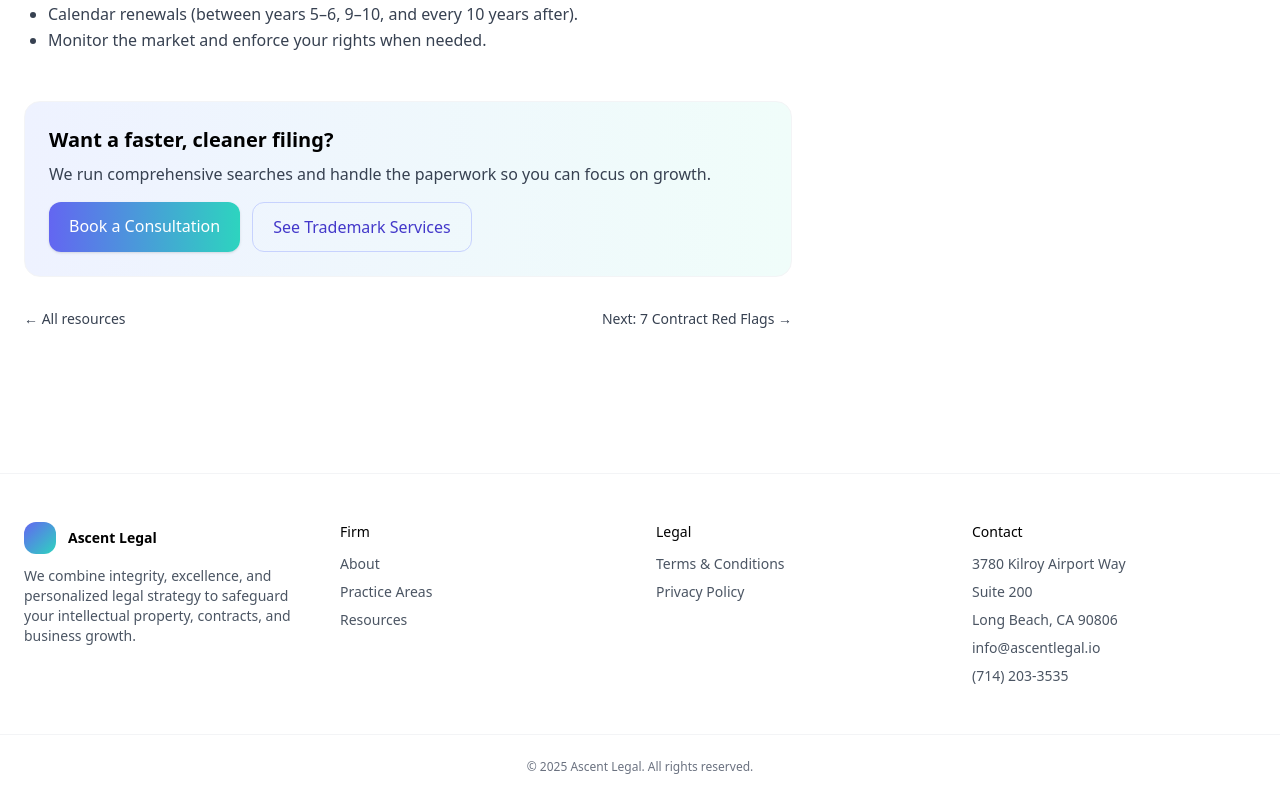
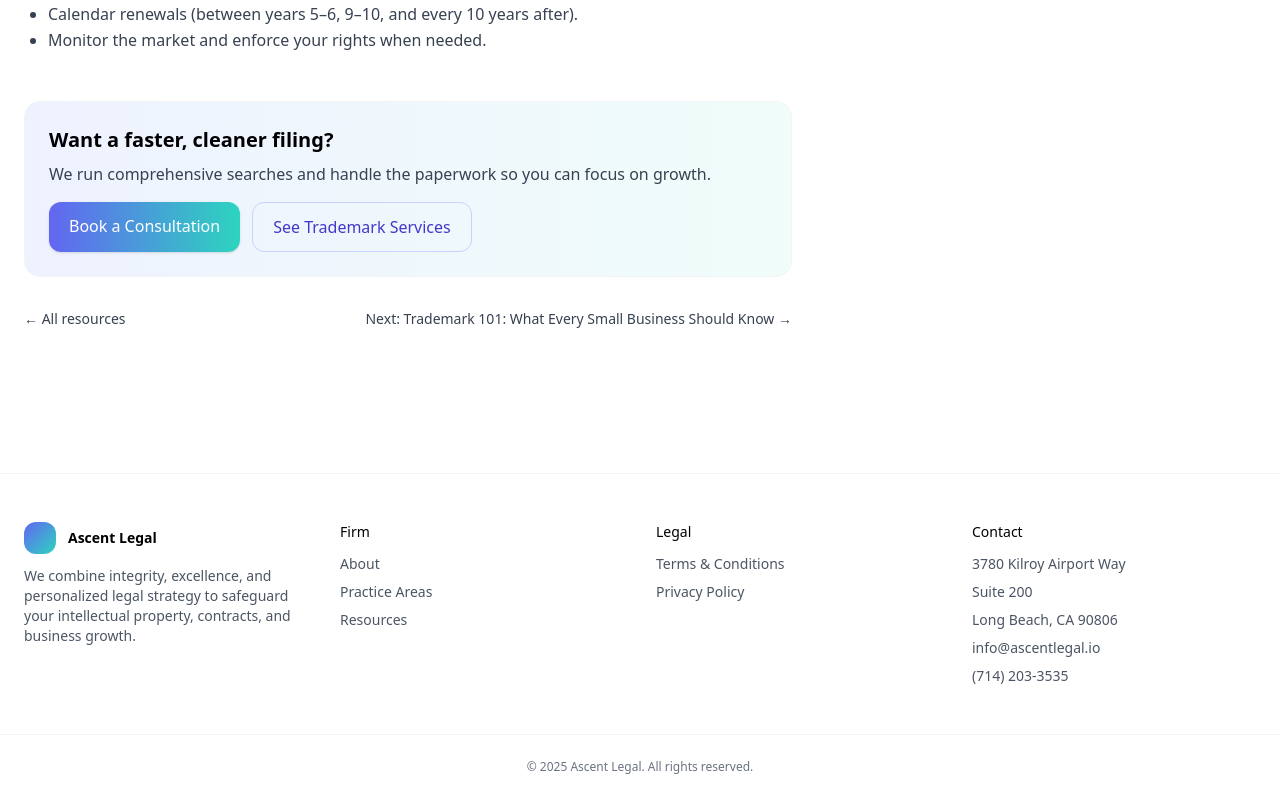
Before and after one commit to ajdreams17/Ascentlegal, a Next.js app: page /resources/how-to-trademark-your-logo in a window 1280 px wide. Shown: the part 1653-2452 px from the top of the page. Built offline with nearby package versions, Linux system fonts and the light colour scheme.

Commit message:
Update page.jsx

```diff
--- a/app/resources/how-to-trademark-your-logo/page.jsx
+++ b/app/resources/how-to-trademark-your-logo/page.jsx
@@ -184,8 +184,8 @@ export default function Post() {
           <div className="mt-8 flex flex-col gap-3 sm:flex-row sm:items-center sm:justify-between text-sm">
             <Link href="/resources" className="text-gray-700 hover:text-indigo-600">← All resources</Link>
             <div className="flex gap-3">
-              <Link href="/resources/contract-red-flags" className="text-gray-700 hover:text-indigo-600">
-                Next: 7 Contract Red Flags →
+              <Link href="/resources/trademark-101" className="text-gray-700 hover:text-indigo-600">
+                Next: Trademark 101: What Every Small Business Should Know →
               </Link>
             </div>
           </div>
```
